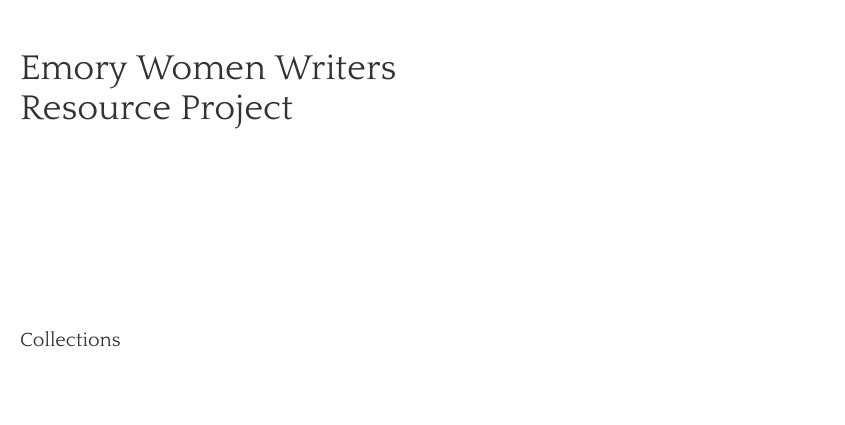
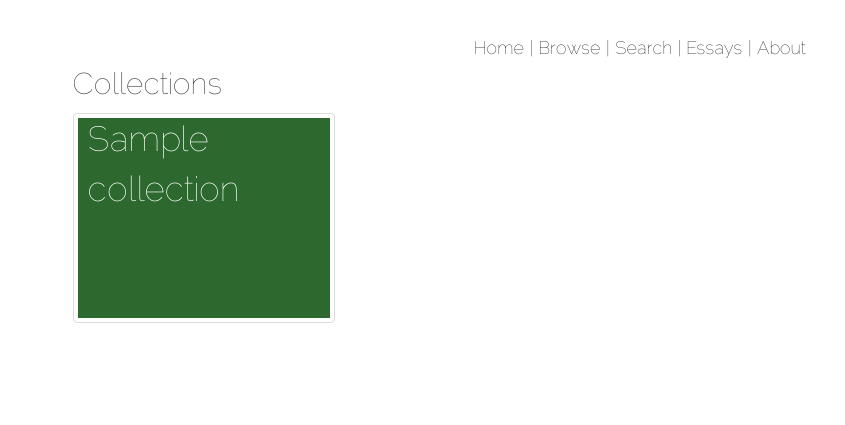
Before and after one commit to ecds-archives/ewwrp, a Django app: template templates/index.html in a window 1280 px wide. Shown: the top 425 px of the page, without its empty margins (0-845 px from the left). Run offline with Django 3.2, Linux system fonts and the light colour scheme; the template is opened without the code that fills it: most values are stand-ins (such as "Sample title", 1, 10 or a date in 2020); some libraries are stand-ins or nearby versions.

Commit message:
Stylistic changes

```diff
--- a/static/css/main.css
+++ b/static/css/main.css
@@ -1,10 +1,10 @@
 /* General things */
 @font-face {
-	font-family: Quattrocento;
-	src: url('../fonts/Quattrocento-Regular.ttf');
+	font-family: Raleway;
+	src: url('../fonts/raleway.ttf');
 }
 body {
-	font-family: Quattrocento;
+	font-family: Raleway;
 }
 a {
 	color: white;
@@ -15,21 +15,21 @@
 }
 #collectionmenu a:hover {
     text-decoration: none;
-    font-style: italic;
+    color: black !important;
 }
 /* Everything relating to the header */
 #header {
-	position: fixed;
+	position: absolute;
 	left: 0px;
 	right: 0px;
 	top: 0px;
 	padding: 0px 5px 0px 5px;
 }
 #header-nav {
-	text-align: center;
+	text-align: left;
 	padding: 2px;
 	margin: 0;
-	font-size: 12px;
+	font-size: 18px;
 }
 #header-nav li {
 	display: inline;
@@ -42,9 +42,32 @@
     color: white;
 }
 
+#nav {
+    position: absolute;
+    left: 0px;
+    right: 0px;
+    top: 35px;
+}
+#main-nav {
+    text-align: center;
+    padding: 2px;
+    margin: 0;
+    font-size: 18px;
+}
+#main-nav li {
+    display: inline;
+}
+#main-nav li + li:before {
+    content: " | ";
+    color: black;
+}
+#main-nav a {
+    color: black;
+}
+
 /* Everything relating to the body */
 #body {
-	margin-top: 28px;
+	margin-top: 50px;
 	margin-left: 5px;
 	margin-bottom: 40px;
 }
@@ -95,3 +118,14 @@
 		width: 70%;
 	}
 }
+.thumbnail-div {
+    color: white;
+    background-color: #2D682F;
+    height: 200px;
+    font-size: 35px;
+    padding: 0px 10px 0px 10px;
+    overflow: hidden;
+}
+.thumb {
+    margin-bottom: 30px;
+}
--- a/templates/base.html
+++ b/templates/base.html
@@ -19,7 +19,7 @@
                 <li>
                     <span class="dropdown" id="collectionmenu">
                         <a class="dropdown-toggle" data-toggle="dropdown" style="cursor: pointer;">
-                            Collections
+                            {{ app.name }}
                             <span class="caret" style="margin-bottom: 3px;"></span>
                         </a>
                         <ul class="dropdown-menu" role="menu" aria-labelledby="dropdownMenu1">
@@ -30,13 +30,17 @@
                     </span>
                 </li>
 			{% endif %}
+			</ul>
+		</div>
+        <div id="nav">
+            <ul id="main-nav">
 				<li><a href="{% url 'index' app=app.shortname %}">Home</a></li>
 				<li><a href="{% url 'browse' app=app.shortname %}">Browse</a></li>
 				<li><a href="{% url 'search' app=app.shortname %}">Search</a></li>
 				<li><a href="{% url 'essays' app=app.shortname %}">Essays</a></li>
 				<li><a href="{% url 'about' app=app.shortname %}">About</a></li>
-			</ul>
-		</div>
+            </ul>
+        </div>
 		<div id="body" class="container-fluid">
 			{% block body %}{% endblock %}
 		</div>
--- a/templates/index.html
+++ b/templates/index.html
@@ -46,21 +46,20 @@
 {% endblock %}
 
 {% block body %}
-	<div id="text-top">
-		<h1>Emory Women Writers Resource Project</h1>
-		<ul>
-			<li><a href="{% url 'browse' app=app.shortname %}">Browse</a></li>
-			<li><a href="{% url 'search' app=app.shortname %}">Search</a></li>
-			<li><a href="{% url 'essays' app=app.shortname %}">Essays</a></li>
-			<li><a href="{% url 'about' app=app.shortname %}">About</a></li>
-		</ul>
-	</div><br/>
-	<div id="text-bottom">
-		<h1>Collections</h1>
-		<ul>
+    <!-- Page Content -->
+    <div class="container">
+
+        <div class="row">
+            <div class="col-lg-12">
+                <h2>Collections</h1>
+            </div>
             {% for collection in collections.values %}
-            <li><a style="color: #{{ collection.color }};" href={% url 'index' app=collection.shortname %}>{{ collection.name }}</a></li>
+            <div class="col-lg-3 col-md-4 col-xs-6 thumb" style="display: table; table-layout: fixed;">
+                <a class="thumbnail" href="{% url 'index' app=collection.shortname %}" style="text-decoration: none;">
+                    <div class="thumbnail-div" style="background-color: #{{ collection.color }}">{{ collection.name }}</div>
+                </a>
+            </div>
             {% endfor %}
-		</ul>
-	</div>
+        </div>
+    </div>
 {% endblock %}
```
Also changed, not shown: static/fonts/raleway.ttf (added).
